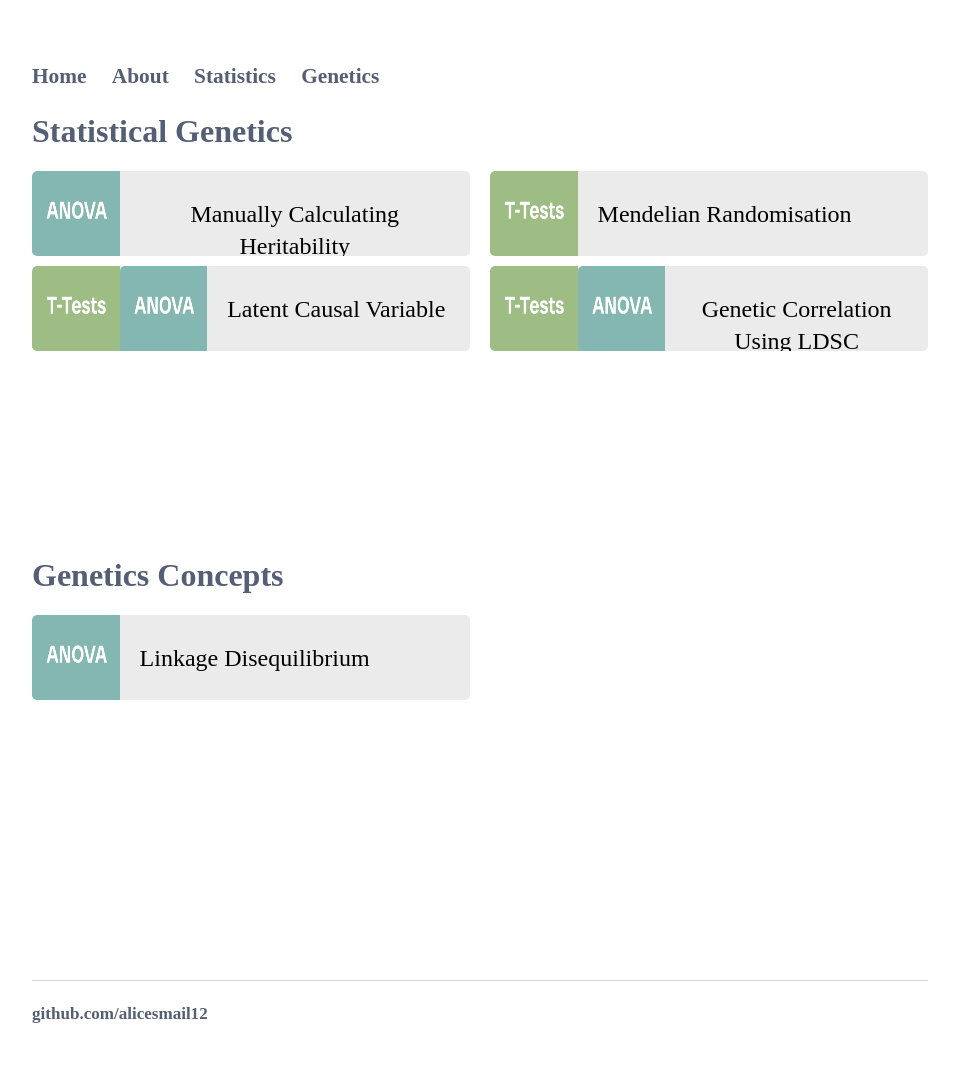
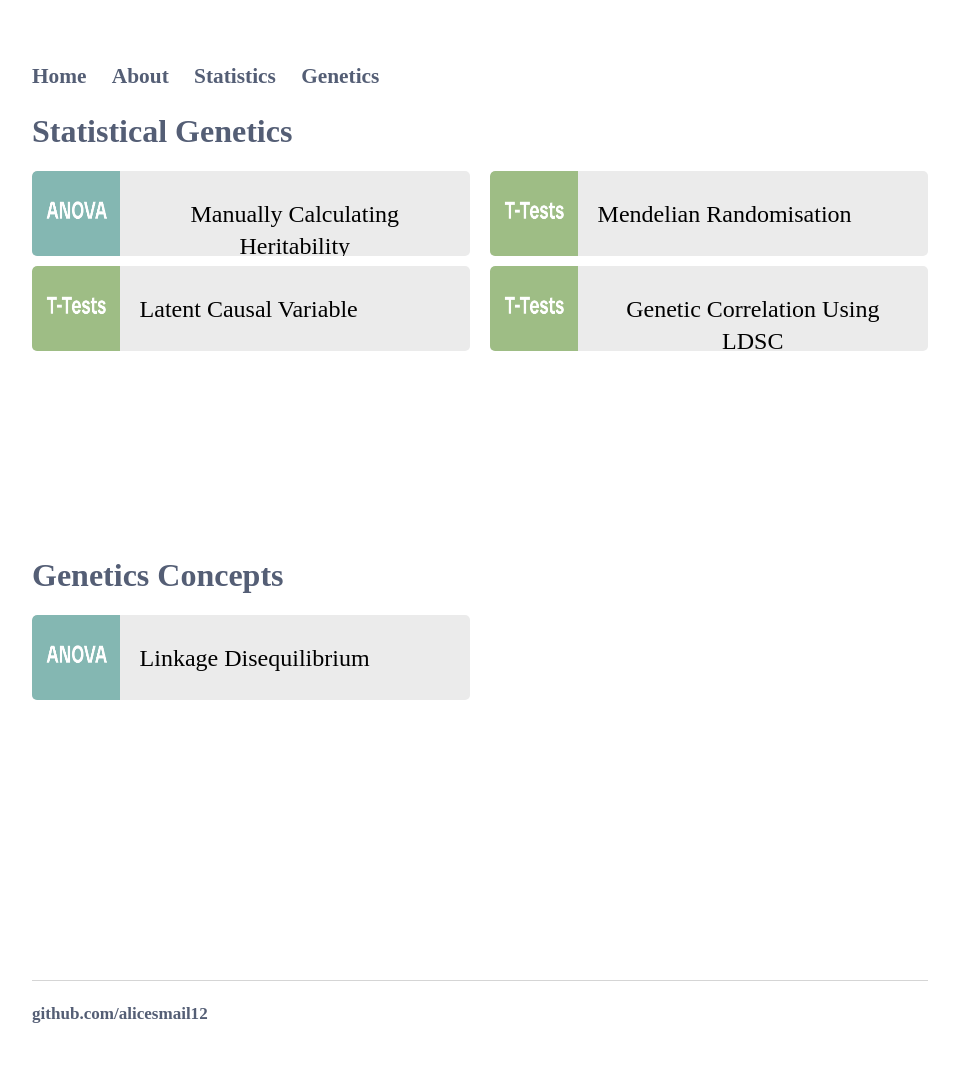
Before and after one commit to alicesmail12/alicesmail12.github.io, a Jekyll site: the page built from Genetics/index.html, in a window 1280 px wide. Shown: the whole page, without its empty margins (160-1119 px from the left). Built offline with Jekyll 4.4.1, drawn with Linux system fonts in a browser that asks for light colours; some web fonts are replaced.

Commit message:
Update index.html

```diff
--- a/Genetics/index.html
+++ b/Genetics/index.html
@@ -89,27 +89,26 @@ a:hover {
         <div class="grid-item">
             <a href="https://alicesmail12.github.io/Genetics/Mendelian-Randomisation.html"  type="button" class="button">
                 <img class="imagefit" src='images/buttons-01.png'/>
+		<img class="imagefit2" src='images/buttons-01.png'/>
                 <buttontext>Mendelian Randomisation</buttontext>
             </a>
         </div>
 	<div class="grid-item">
             <a href="https://alicesmail12.github.io/Genetics/Latent-Causal-Variable.html"  type="button" class="button">
                 <img class="imagefit" src='images/buttons-01.png'/>
-		<img class="imagefit" src='images/buttons-02.png'/>
+		<img class="imagefit2" src='images/buttons-02.png'/>
                 <buttontext>Latent Causal Variable</buttontext>
             </a>
         </div>
 	<div class="grid-item">
             <a href="https://alicesmail12.github.io/Genetics/Genetic-Correlation-Using-LDSC.html"  type="button" class="button">
                 <img class="imagefit" src='images/buttons-01.png'/>
-		<img class="imagefit" src='images/buttons-02.png'/>
+		<img class="imagefit2" src='images/buttons-02.png'/>
                 <buttontext>Genetic Correlation Using LDSC</buttontext>
             </a>
         </div>
     </div>
-</body>
 <h1>Genetics Concepts</h1>
-<body>
     <div class="portfolio">
         <div class="grid-item">
             <a href="https://alicesmail12.github.io/Genetics/Linkage-Disequilibrium.html"  type="button" class="button">
```
